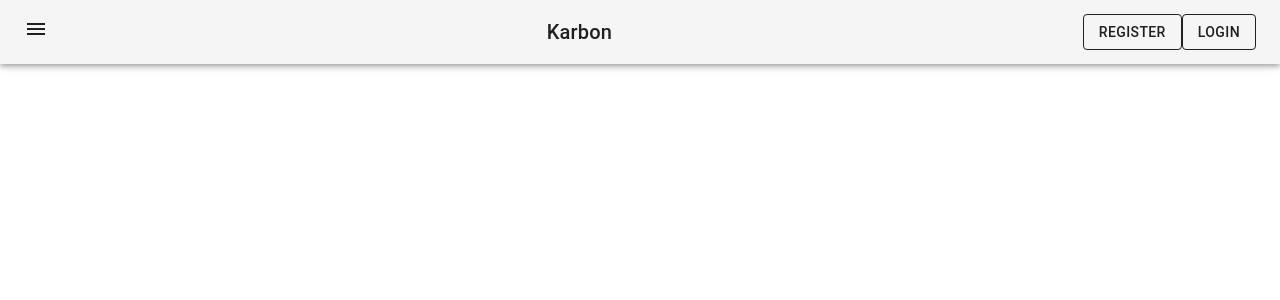
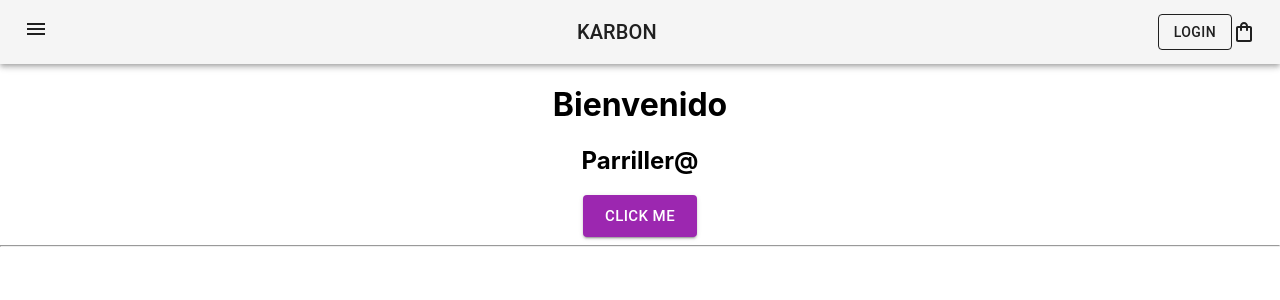
Before and after one commit to enmanuelsando/karbon-ecommerce, a React (Create React App) app: page / in a window 1280 px wide. Shown: the top 300 px of the page. Built offline with nearby package versions, Linux system fonts and the light colour scheme.

Commit message:
Desafio clase 4

```diff
--- a/src/App.js
+++ b/src/App.js
@@ -1,12 +1,21 @@
 import './App.css';
 import * as React from 'react';
 import NavBar from './components/NavBar'
+import { ItemListContainer } from './components/ItemListContainer';
 
 function App() {
+
+  const greeting = 'Bienvenido'
+  const usuario = 'Parriller@'
+  const handleClick = () => {
+    alert("Holis :D, gracias por clickearme")
+  }
+
   return (
     <div className="App">
 
       <NavBar/>
+      <ItemListContainer greeting={greeting} usuario={usuario} handleClick={handleClick}/>
 
     </div>
   );
--- /dev/null
+++ b/src/components/ItemListContainer.js
@@ -0,0 +1,21 @@
+import React from 'react'
+import { Button } from '@mui/material'
+
+export const ItemListContainer = ({greeting, usuario, handleClick}) => {
+
+
+    return (
+        <div>
+            <h1>{greeting}</h1>
+            <h2>{usuario}</h2>
+            <Button
+            variant="contained"
+            size="large"
+            color="secondary"
+            onClick={() => handleClick()}>
+                Click Me
+            </Button>
+            <hr/>
+        </div>
+    )
+}
--- a/src/components/NavBar.js
+++ b/src/components/NavBar.js
@@ -5,7 +5,8 @@ import Toolbar from '@mui/material/Toolbar';
 import Typography from '@mui/material/Typography';
 import Button from '@mui/material/Button'
 import IconButton from '@mui/material/IconButton';
-import FadeMenu from './menu'
+import FadeMenu from './Menu'
+import ShoppingBagOutlinedIcon from '@mui/icons-material/ShoppingBagOutlined';
 
 export default function NavBar() {
     return (
@@ -23,10 +24,10 @@ export default function NavBar() {
              <FadeMenu/>
            </IconButton>
             <Typography variant="h6"    component="div" sx={{ flexGrow: 1 }}>
-             Karbon
+             KARBON
           </Typography>
-          <Button color="inherit" variant="outlined">Register</Button>
           <Button color="inherit" variant="outlined">Login</Button>
+           <ShoppingBagOutlinedIcon/>
         </Toolbar>
       </AppBar>
     </Box>
```
Also changed, not shown: src/components/CartWidget.js (added, +10 -0 lines).
